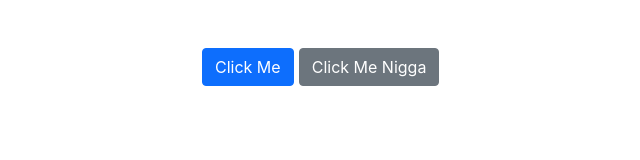
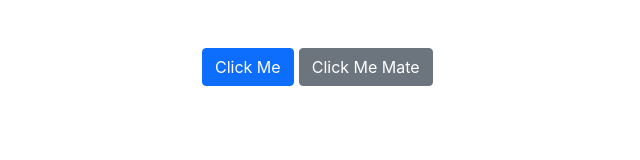
Before and after one commit to sunethice/Sitemate, a plain HTML site: page index.html in a window 1280 px wide. Shown: the full height of the page, 90-730 px from the left. Drawn offline with nearby package versions, Linux system fonts and the light colour scheme.

Commit message:
change text

```diff
--- a/index.html
+++ b/index.html
@@ -25,7 +25,7 @@
         <div class="container pt-5">
             <div>
                 <button class="btn btn-primary" role="clickBtn" clickMessage="Are you sure you want to continue?">Click Me</button>
-                <button class="btn btn-secondary" role="clickBtn" clickMessage="Are you sure you a nigga?">Click Me Nigga</button>
+                <button class="btn btn-secondary" role="clickBtn" clickMessage="Are you sure mate?">Click Me Mate</button>
                 <div id="message"></div>
             </div>
         </div>
```
